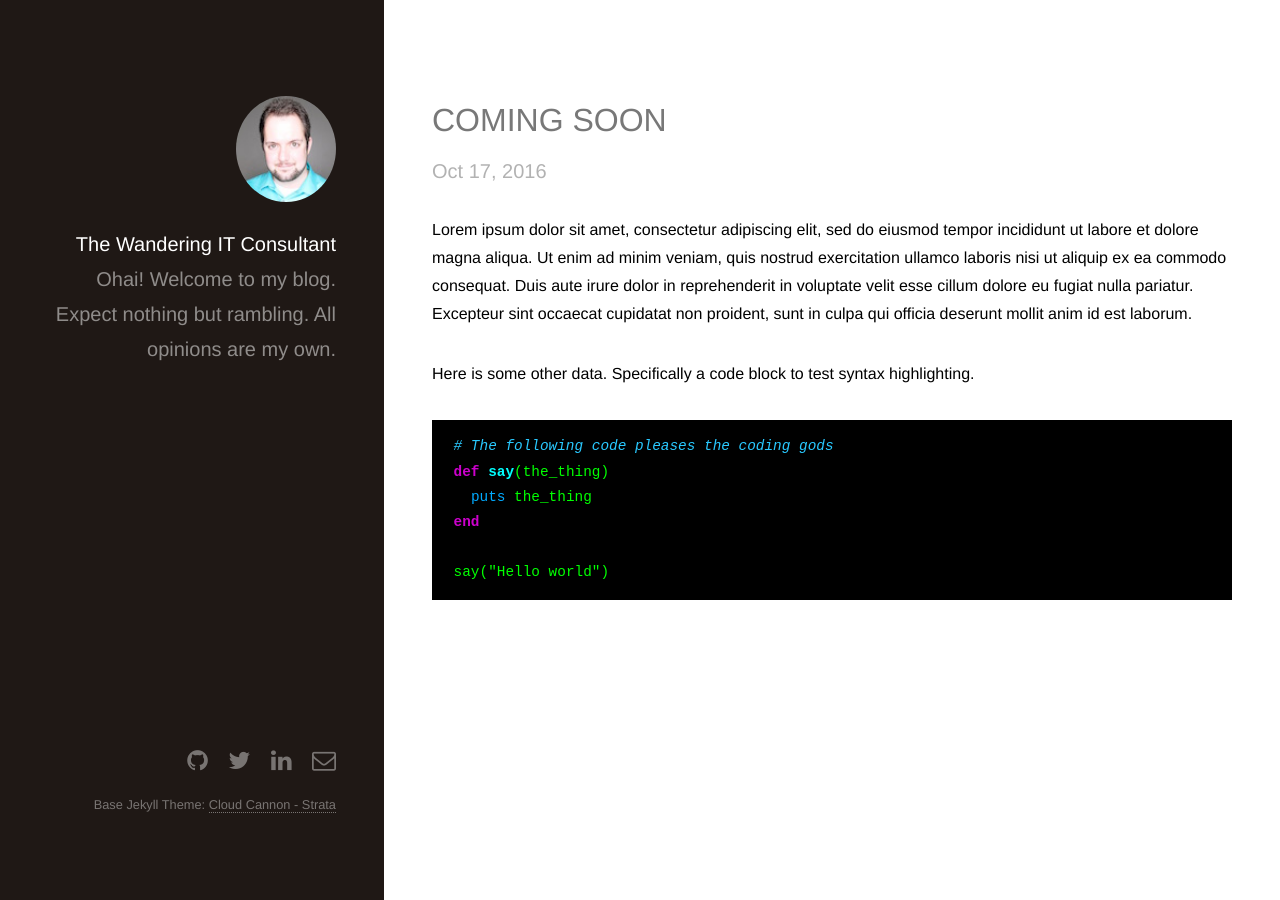
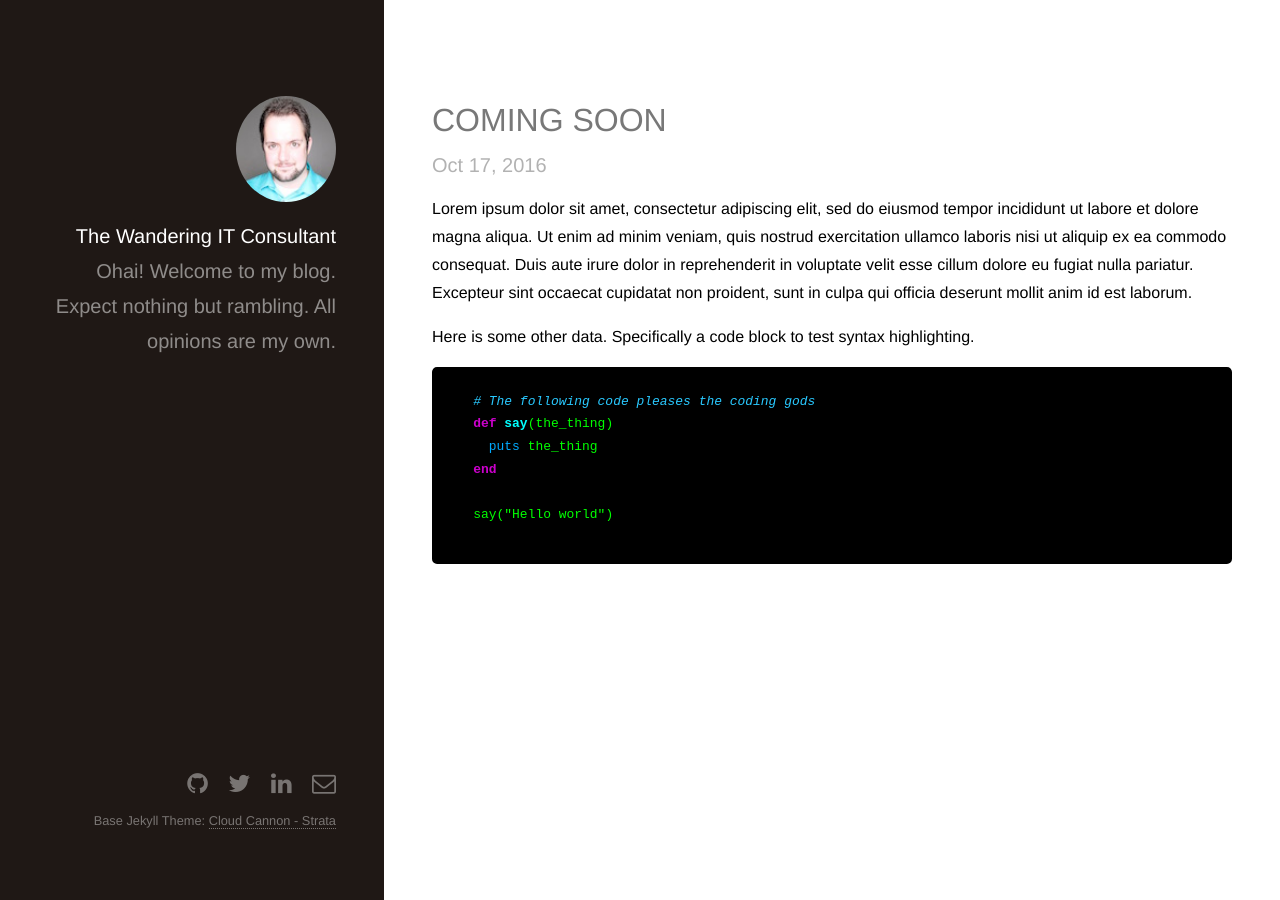
Before and after one commit to biox/jerryaldrichiii.github.io, a Jekyll site: the page built from _posts/2016-10-17-chef-coming-soon.md, in a window 1280 px wide. Built offline with Jekyll 4.4.1, drawn with Linux system fonts in a browser that asks for light colours; nearby versions of some CDN libraries; library files that are not in the unit come from our copies.

Commit message:
Adjust margin after `p` and `.highlight`

```diff
--- a/_sass/_syntax_highlighting.scss
+++ b/_sass/_syntax_highlighting.scss
@@ -2,7 +2,6 @@ pre {
   -webkit-overflow-scrolling: touch;
   font-family: 'Courier New', monospace;
   font-size: 0.9em;
-  margin: 0 0 2em 0;
 
   code {
     display: block;
@@ -25,14 +24,13 @@ code[class*=highlighter-rouge] {
 
 .highlight {
     background: black;
-
-    div[class*=highlighter-rouge] {
+    margin: 0 0 1em 0;
+    .highlighter-rouge & {
       background: black;
       border-radius: 0.35em;
       border: solid 2px black;
       font-family: 'Courier New', monospace;
       font-size: 0.9em;
-      margin: 0 0.25em;
       padding: 0.25em 0.65em;
       color: #00FF00;
     }
--- a/_sass/_vars.scss
+++ b/_sass/_vars.scss
@@ -4,7 +4,7 @@ $duration-transition:    0.2s;
 // Size.
 $size-border-radius:    0.35em;
 $size-element-height:    2.75em;
-$size-element-margin:    2em;
+$size-element-margin:    1em;
 
 // Font.
 $font-family:        'Source Sans Pro', Helvetica, sans-serif;
```
